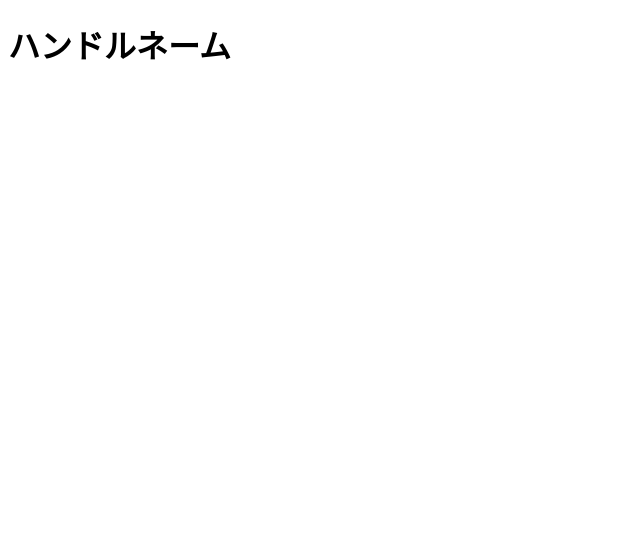
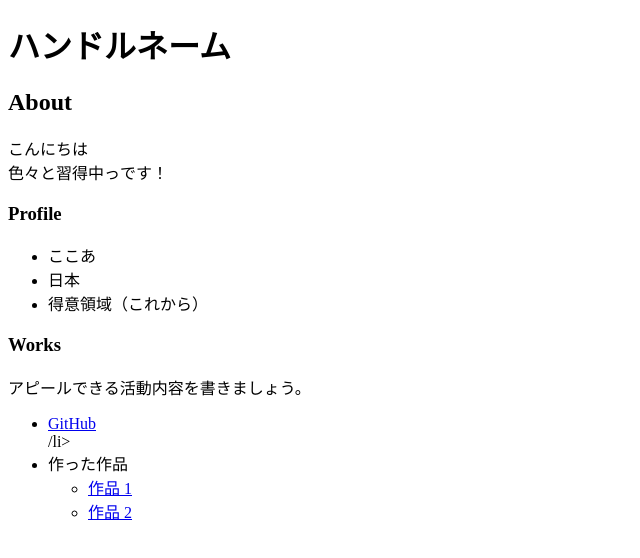
Before and after one commit to cocoa-noire/cocoa-noire.github.io, a plain HTML site: page index.html in a window 1280 px wide. Shown: the whole page, without its empty margins (0-640 px from the left). Drawn offline with Linux system fonts and the light colour scheme.

Commit message:
ポートフォリオに必要な情報を追加

```diff
--- a/index.html
+++ b/index.html
@@ -7,5 +7,33 @@
   </head>
   <body>
     <h1>ハンドルネーム</h1>
+
+    <h2>About</h2>
+    <p>
+      こんにちは<br>
+      色々と習得中っです！
+    </p>
+
+    <h3>Profile</h3>
+    <ul>
+      <li>ここあ</li>
+      <li>日本</li>
+      <li>得意領域（これから）</li>
+    </ul>
+
+    <h3>Works</h3>
+    <p>アピールできる活動内容を書きましょう。</p>
+    <ul>
+      <li><a href="https://github.com/">GitHub</a></li>
+      /li>
+      <li>
+        作った作品
+        <ul>
+          <li><a href="https://example.com/">作品 1</a></li>
+          <li><a href="https://example.com/">作品 2</a></li>
+        </ul>
+      </li>
+    </ul>
+
   </body>
 </html>
```
